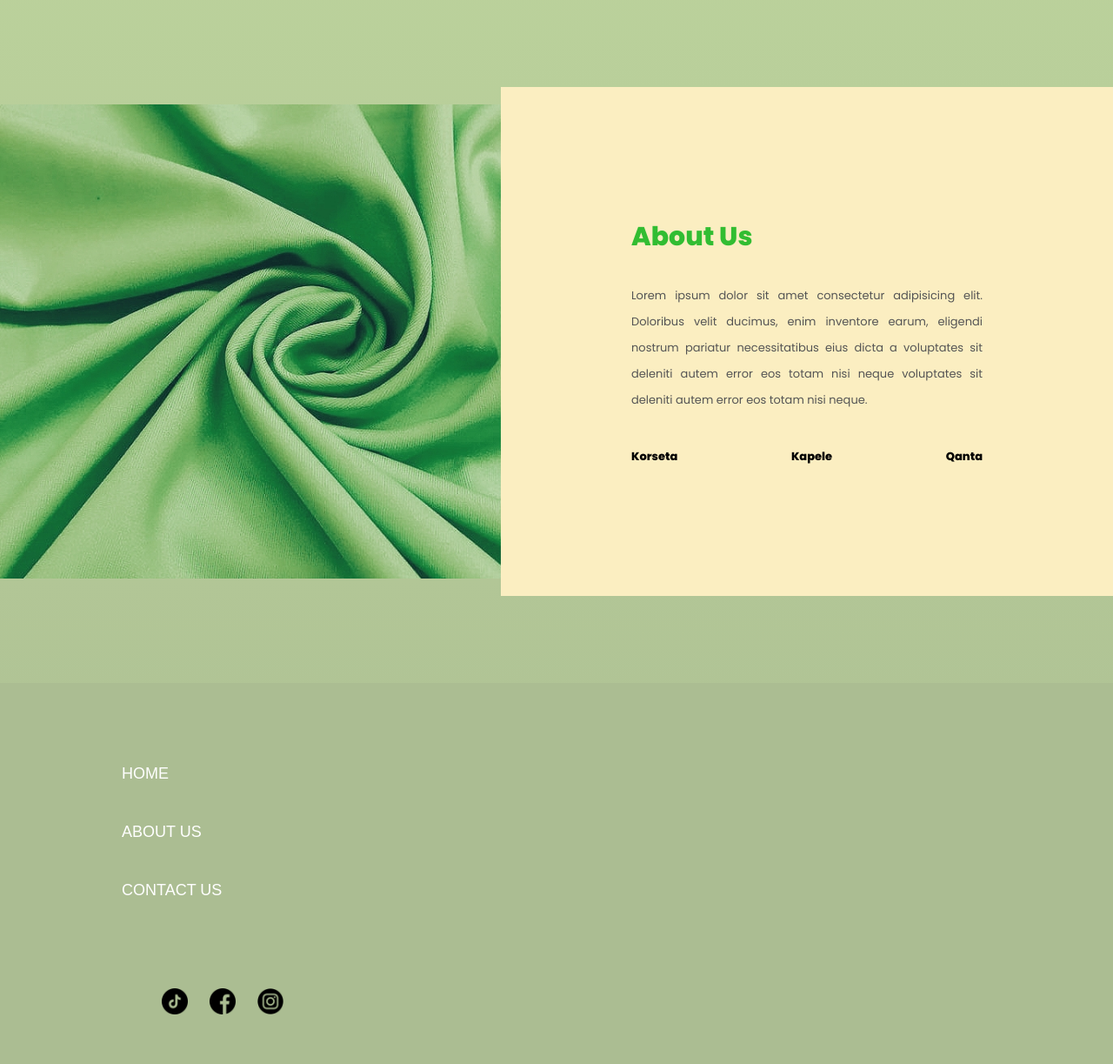
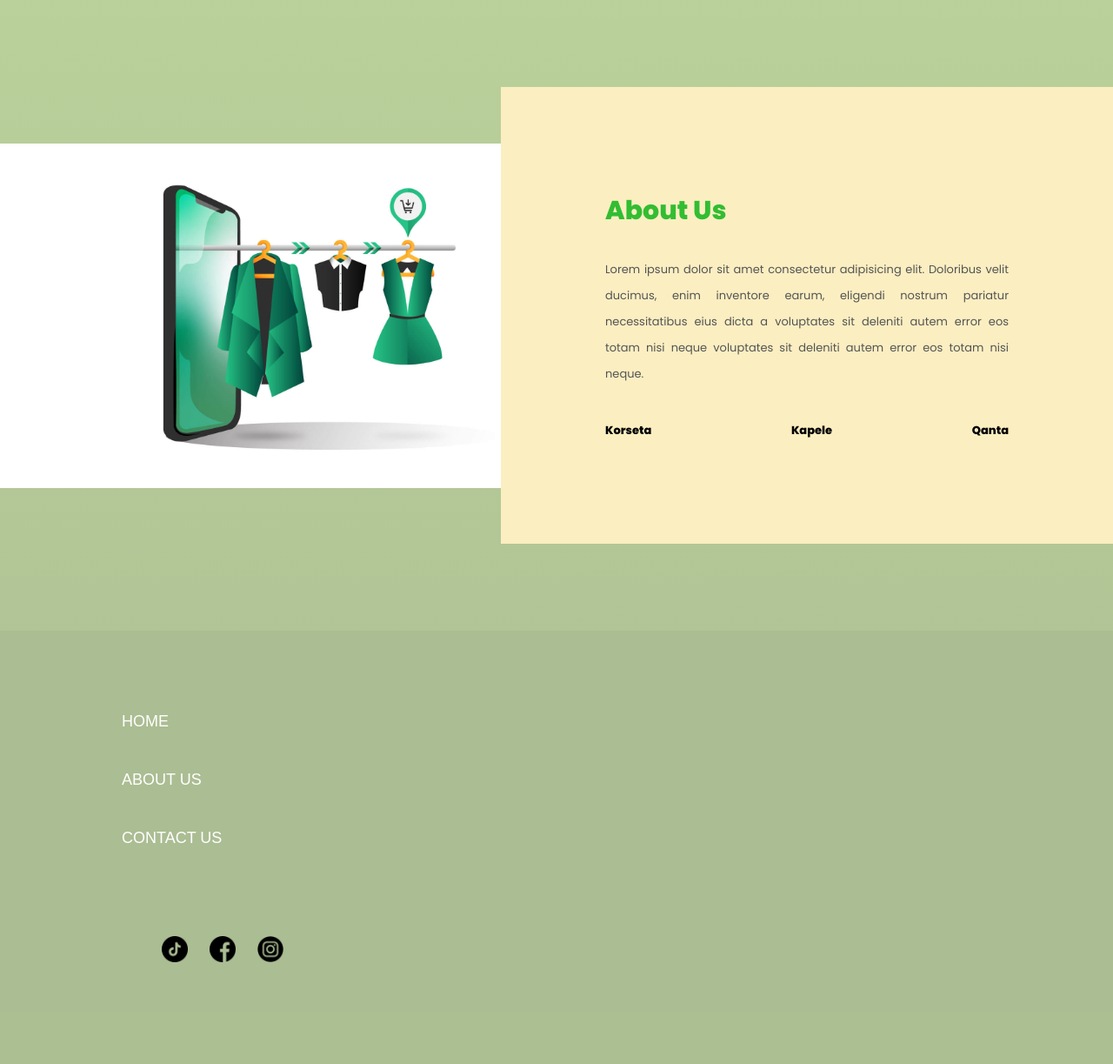
Before and after one commit to gentjusufi01/WebProjekti, a PHP site: page /AboutUs.html in a window 1280 px wide. Shown: the part 140-1363 px from the top of the page at 87% size. After the commit the page ends 1246 px from the top, so only its background shows below. Run offline with PHP 8.4, Linux system fonts and the light colour scheme.

Commit message:
fotojaaboutus

```diff
--- a/style.css
+++ b/style.css
@@ -444,7 +444,7 @@ s{
     }
     /*About Us*/
       .about-section{
-      background: url(./foto/AboutUs1\ \(1\).jpg) no-repeat left;
+      background: url(./foto/test.jpg) no-repeat left;
       background-size: 55%;
       /* background-color: #fdfdfd; */
       overflow: hidden;
@@ -455,7 +455,7 @@ s{
       width: 55%;
       float: right;
       background-color: #fbeec1;;
-      padding: 150px;
+      padding: 120px;
   }
 
   .inner-container h1{
```
